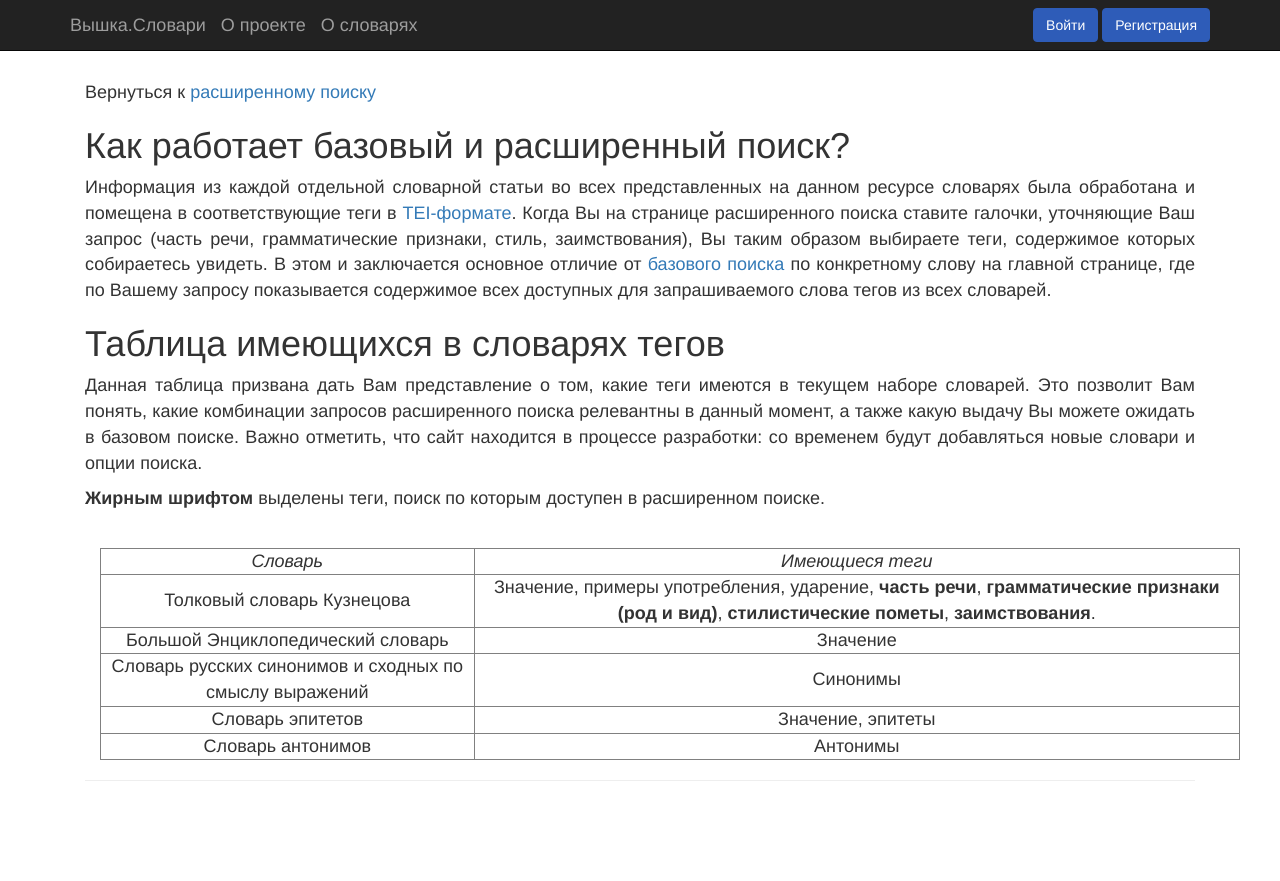
After one commit to Dashershneva/Slovari, a Flask app: page /Vyshka_slovari_how_search_works in a window 1280 px wide. The commit adds this page. Run offline with Flask 2, Linux system fonts and the light colour scheme; some libraries are stand-ins or nearby versions.

Commit message:
how search works page

```diff
--- a/Slovari_website/main.py
+++ b/Slovari_website/main.py
@@ -302,6 +302,10 @@ def about_page():
 def about_dict():
     return render_template('Dictionaries.html')
 
+@app.route("/Vyshka_slovari_how_search_works")
+def how_search_works():
+	return render_template('Slovar_how_search_works.html')
+
 def allowed_file(filename):
     return '.' in filename and \
            filename.rsplit('.', 1)[1] in ALLOWED_EXTENSIONS
--- a/Slovari_website/templates/Slovar_extended_search.html
+++ b/Slovari_website/templates/Slovar_extended_search.html
@@ -48,6 +48,7 @@
 
 	  <div class="container" class="col-md-12">
 		<div class="info">
+			<p><a href="{{ url_for('how_search_works') }}">Объяснение</a> принципов работы поиска</p>
 			<h2>Расширенный поиск</h2>
 		<form name="extended" class="search" action="{{ url_for('extended_search_page') }}" method='POST'>
 		  <div class="extended_searchbar row">
--- /dev/null
+++ b/Slovari_website/templates/Slovar_how_search_works.html
@@ -0,0 +1,105 @@
+<!doctype html>
+<!--[if lt IE 7]>      <html class="no-js lt-ie9 lt-ie8 lt-ie7" lang=""> <![endif]-->
+<!--[if IE 7]>         <html class="no-js lt-ie9 lt-ie8" lang=""> <![endif]-->
+<!--[if IE 8]>         <html class="no-js lt-ie9" lang=""> <![endif]-->
+<!--[if gt IE 8]><!--> <html class="no-js" lang=""> <!--<![endif]-->
+    <head>
+        <meta charset="utf-8">
+        <meta http-equiv="X-UA-Compatible" content="IE=edge,chrome=1">
+        <title></title>
+        <meta name="description" content="">
+        <meta name="viewport" content="width=device-width, initial-scale=1">
+        <link rel="apple-touch-icon" href="apple-touch-icon.png">
+
+        <link rel="stylesheet" href="{{ url_for('static', filename='css/bootstrap.min.css') }}">
+        <style>
+            body {
+                padding-top: 50px;
+                padding-bottom: 20px;
+            }
+        </style>
+        <link rel="stylesheet" href="{{ url_for('static', filename='css/main.css') }}">
+
+		<script src="{{ url_for('static', filename='js/vendor/modernizr-2.8.3-respond-1.4.2.min.js') }}"></script>
+		<script src="{{ url_for('static', filename='js/main.js') }}"></script>
+    </head>
+    <body>
+        <!--[if lt IE 8]>
+            <p class="browserupgrade">You are using an <strong>outdated</strong> browser. Please <a href="http://browsehappy.com/">upgrade your browser</a> to improve your experience.</p>
+        <![endif]-->
+    <nav class="navbar navbar-inverse navbar-fixed-top" role="navigation">
+      <div class="container">
+        <div class="navbar-header">
+          <button type="button" class="navbar-toggle collapsed" data-toggle="collapse" data-target="#navbar" aria-expanded="false" aria-controls="navbar">
+            <span class="sr-only">Toggle navigation</span>
+            <span class="icon-bar"></span>
+            <span class="icon-bar"></span>
+            <span class="icon-bar"></span>
+          </button>
+          <a class="navbar-brand" href="{{ url_for('main_page') }}">Вышка.Словари</a>
+		  <a class="navbar-brand" href="{{ url_for('about_page') }}">О проекте</a>
+		  <a class="navbar-brand" href="{{ url_for('about_dict') }}">О словарях</a>
+        </div>
+        <div id="navbar" class="navbar-collapse collapse">
+          <form class="navbar-form navbar-right" role="form">
+            <a type="submit" class="btn btn-hse" href="{{ url_for('enter_page') }}" style="color:white">Войти</a>
+			<a type="submit" class="btn btn-hse" href="{{ url_for('register_page') }}" style="color:white">Регистрация</a>
+          </form>
+        </div><!--/.navbar-collapse -->
+      </div>
+    </nav>
+
+	<div class="container" class="col-md-12">
+	  <div class="info">
+	    <p>Вернуться к <a href="{{ url_for('extended_search_page') }}">расширенному поиску</a></p>
+	    <h1 class="title">Как работает базовый и расширенный поиск? </h1>
+		  <p>Информация из каждой отдельной словарной статьи во всех представленных на данном ресурсе словарях была обработана и
+		  помещена в соответствующие теги в <a href="http://www.tei-c.org/index.xml">TEI-формате</a>. Когда Вы на странице расширенного поиска ставите галочки, уточняющие Ваш запрос
+		  (часть речи, грамматические признаки, стиль, заимствования), Вы таким образом выбираете теги, содержимое которых собираетесь увидеть. В этом и заключается основное отличие от
+		  <a href="{{ url_for('main_page') }}">базового поиска</a> по конкретному слову на главной странице, где по Вашему запросу показывается содержимое всех
+		  доступных для запрашиваемого слова тегов из всех словарей.</p>
+		<h1 class="title">Таблица имеющихся в словарях тегов </h1>
+		  <p>Данная таблица призвана дать Вам представление о том, какие теги имеются в текущем наборе словарей. Это позволит Вам
+		  понять, какие комбинации запросов расширенного поиска релевантны в данный момент, а также какую выдачу Вы можете ожидать в базовом поиске.
+		  Важно отметить, что сайт находится в процессе разработки: со временем будут добавляться новые словари и опции поиска.</p>
+		  <p><b>Жирным шрифтом</b> выделены теги, поиск по которым доступен в расширенном поиске.</p>
+		  <br>
+	 <div class="container">
+		<table border="1" width="100%" cellpadding="7" cols="2">
+		  <thead>
+		    <tr>
+		      <td align="center"><i>Словарь</i></td>
+			  <td align="center"><i>Имеющиеся теги</i></td>
+		    </tr>
+		  </thead>
+		  <tbody>
+		    <tr>
+		      <td align="center">Толковый словарь Кузнецова</td>
+			  <td align="center">Значение, примеры употребления, ударение, <b>часть речи</b>, <b>грамматические признаки (род и вид)</b>, <b>стилистические пометы</b>, <b>заимствования</b>.</td>
+		    </tr>
+		    <tr>
+		      <td align="center">Большой Энциклопедический словарь</td>
+			  <td align="center">Значение</td>
+		    </tr>
+		    <tr>
+		      <td align="center">Словарь русских синонимов и сходных по смыслу выражений</td>
+			  <td align="center">Синонимы</td>
+		    </tr>
+		    <tr>
+		      <td align="center">Словарь эпитетов</td>
+			  <td align="center">Значение, эпитеты</td>
+		    </tr>
+		    <tr>
+		      <td align="center">Словарь антонимов</td>
+			  <td align="center">Антонимы</td>
+		    </tr>
+		  </tbody>
+		</table>
+	 </div>
+	  <hr>
+
+      <footer>
+      </footer>
+    </div>
+    </body>
+</html>
```
